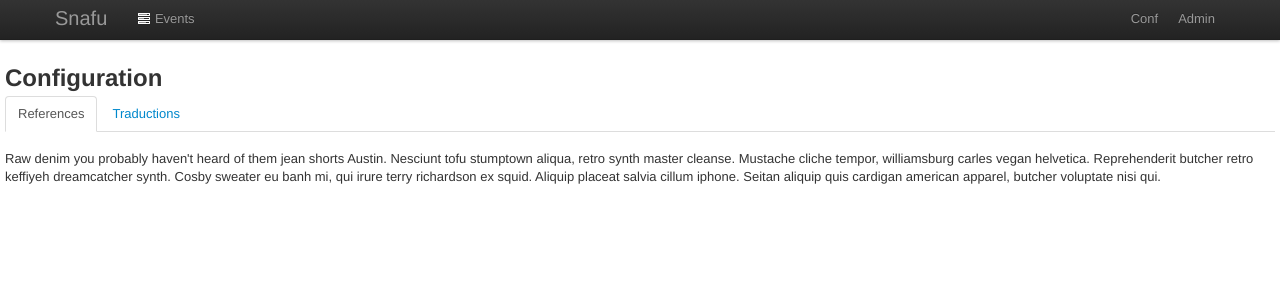
After one commit to ZuluPro/snafu, a Django app: template sendim/templates/configuration.html in a window 1280 px wide. The commit adds this page. Shown: the top 300 px of the page. Run offline with Django 3.2, Linux system fonts and the light colour scheme; the template is opened without the code that fills it, so the values that code supplies are empty; parts of the project's set-up code (start-up, migrations or seed data) failed here and were passed over; some libraries are stand-ins or nearby versions.

Commit message:
Add configuration page with tabs

```diff
--- a/sendim/defs/nagios.py
+++ b/sendim/defs/nagios.py
@@ -3,7 +3,7 @@ from django.conf import settings
 from sendim.models import *
 from referentiel.models import *
 
-from common import $
+from common import *
 import urllib2, HTMLParser
 import re, time, datetime
 
--- /dev/null
+++ b/sendim/templates/configuration.html
@@ -0,0 +1,20 @@
+{% extends 'base.html' %}
+
+{% block body %}
+<h2>Configuration</h2>
+
+<ul id="myTab" class="nav nav-tabs">
+ <li class="active"><a href="#reference" data-toggle="tab">References</a></li>
+ <li><a href="#traduction" data-toggle="tab">Traductions</a></li>
+</ul>
+
+<div id="myTabContent" class="tab-content">
+ <div class="tab-pane fade in active" id="reference">
+  <p>Raw denim you probably haven't heard of them jean shorts Austin. Nesciunt tofu stumptown aliqua, retro synth master cleanse. Mustache cliche tempor, williamsburg carles vegan helvetica. Reprehenderit butcher retro keffiyeh dreamcatcher synth. Cosby sweater eu banh mi, qui irure terry richardson ex squid. Aliquip placeat salvia cillum iphone. Seitan aliquip quis cardigan american apparel, butcher voluptate nisi qui.</p>
+ </div>
+ <div class="tab-pane fade" id="traduction">
+  <p>Food truck fixie locavore, accusamus mcsweeney's marfa nulla single-origin coffee squid. Exercitation +1 labore velit, blog sartorial PBR leggings next level wes anderson artisan four loko farm-to-table craft beer twee. Qui photo booth letterpress, commodo enim craft beer mlkshk aliquip jean shorts ullamco ad vinyl cillum PBR. Homo nostrud organic, assumenda labore aesthetic magna delectus mollit. Keytar helvetica VHS salvia yr, vero magna velit sapiente labore stumptown. Vegan fanny pack odio cillum wes anderson 8-bit, sustainable jean shorts beard ut DIY ethical culpa terry richardson biodiesel. Art party scenester stumptown, tumblr butcher vero sint qui sapiente accusamus tattooed echo park.</p>
+ </div>
+</div>
+
+{% endblock %}
--- a/sendim/templatetags/getEscalation.py
+++ b/sendim/templatetags/getEscalation.py
@@ -12,7 +12,7 @@ def getEscalation(value, arg=None) :
     As = Alert.objects.order_by('-pk').filter(event__pk__exact=value).exclude(Q(status__status__exact='OK') | Q(status__status__exact='UP'))
     if not As : return None
 
-    R = getReference(A)
+    R = getReference(As[0])
     if not None : return None
 
     return R.escalation_contact
--- a/sendim/urls.py
+++ b/sendim/urls.py
@@ -13,4 +13,6 @@ urlpatterns = patterns('',
     (r'^mail$', 'sendim.views.createMail'),
 
     (r'^s/webservice$', 'sendim.webservice.webservice'),
+
+    (r'^s/configuration$', 'sendim.views.configuration'),
 )
--- a/sendim/views/__init__.py
+++ b/sendim/views/__init__.py
@@ -1,2 +1,3 @@
 from ajax import *
 from event import *
+from config import *
--- a/templates/base.html
+++ b/templates/base.html
@@ -38,7 +38,6 @@
     <!-- Le javascript
     <script src="/static/js/bootstrap-alert.js"></script>
     <script src="/static/js/bootstrap-scrollspy.js"></script>
-    <script src="/static/js/bootstrap-tab.js"></script>
     <script src="/static/js/bootstrap-tooltip.js"></script>
     <script src="/static/js/bootstrap-popover.js"></script>
     <script src="/static/js/bootstrap-collapse.js"></script>
@@ -50,6 +49,7 @@
     <script src="/static/js/bootstrap-transition.js"></script>
     <script src="/static/js/bootstrap-dropdown.js"></script>
     <script src="/static/js/bootstrap-modal.js"></script>
+    <script src="/static/js/bootstrap-tab.js"></script>
 
 
 
@@ -68,6 +68,7 @@
                     </ul>
 
                     <ul class="nav pull-right">
+                        <li><a href="/configuration"> Conf</a></li>
                         <li><a href="/admin">Admin</a></li>
                     </ul>
 
```
Also changed, not shown: sendim/views/config.py (+5 -3 lines).
